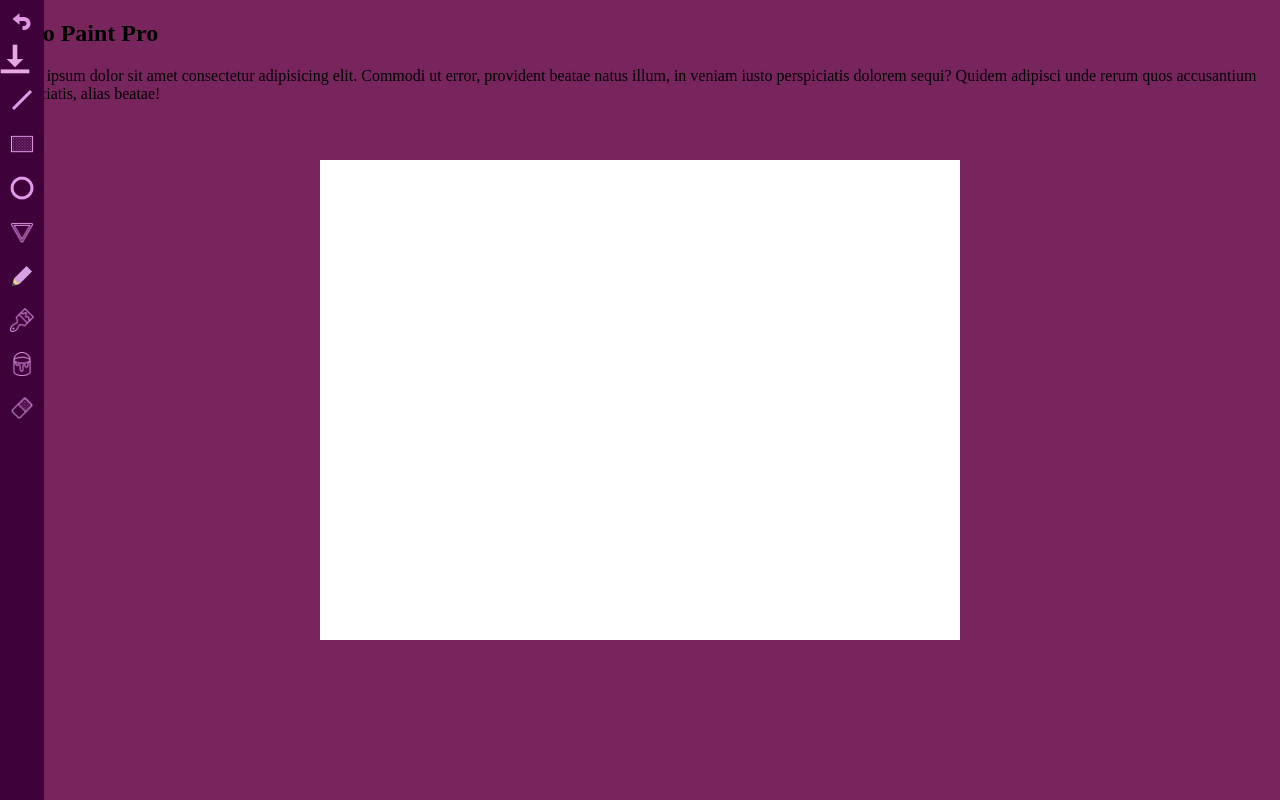
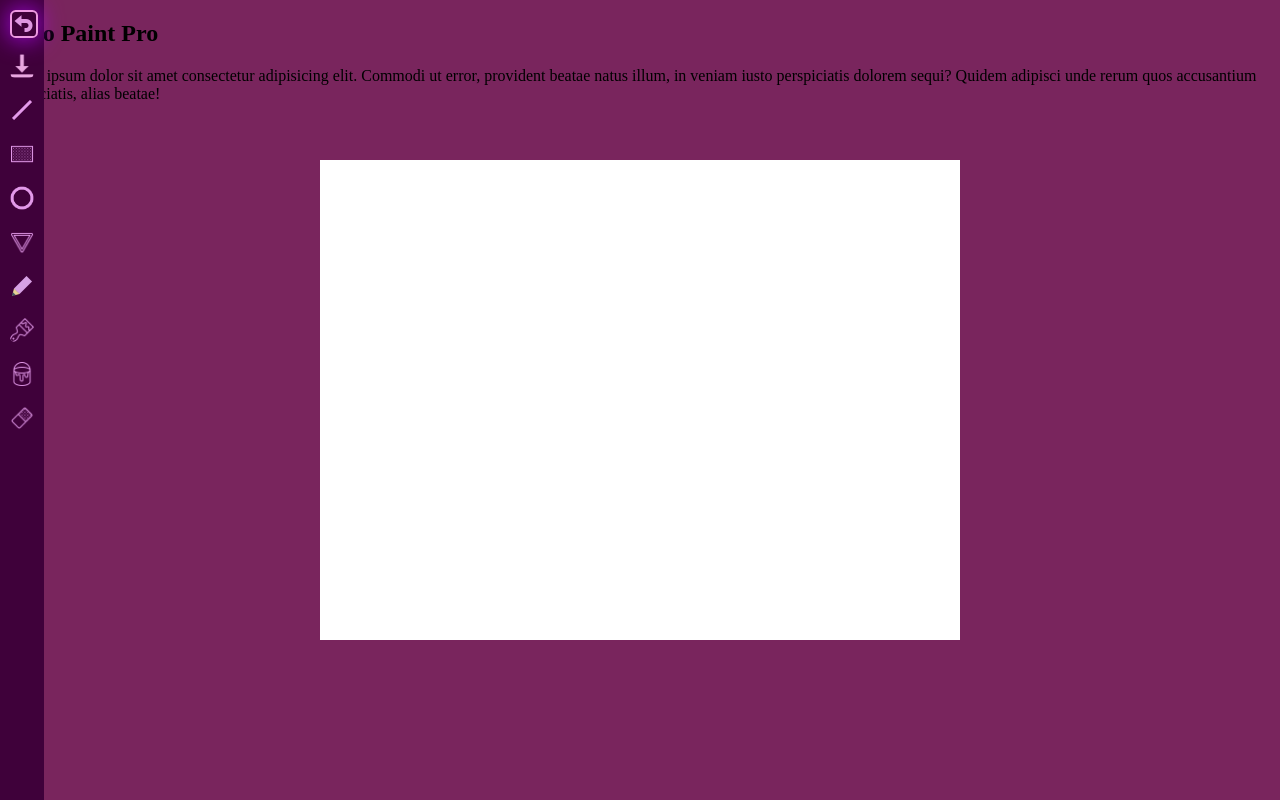
Before and after one commit to thegiftedgirl/HelloPaintPro, a plain HTML site: page index.html in a window 1280 px wide. In both pictures the pointer is over the picture 22 px from the left and 22 px from the top of the page. Drawn offline with Linux system fonts and the light colour scheme.

Commit message:
add glow to icons

```diff
--- a/index.html
+++ b/index.html
@@ -21,10 +21,11 @@
                 <div class="item" data-command="undo" title="Undo">
                    <img src="images/undobutton.png"/>
                 </div>
-            </div>
-                <div class="item" data-command="download" title="Download">
+            <div class="item" data-command="download" title="Download">
                     <img src="images/downloadicon.png"/>
                     </div>
+                </div>
+
             <div class="group shapes">
                 <div class="item active" data-tool="line" title="Line Tool">
                     <img src="images/lineicon.png">
--- a/style.css
+++ b/style.css
@@ -15,12 +15,20 @@ body{
     height:24px;
     padding: 10px;
     cursor: pointer;
-
 }
 
 .toolbox .group .item img{
     width:100%;
+    border-radius: 20%;
 
+
+}
+.toolbox .group .item img:hover{
+    color: #b107f5;
+    text-shadow: 0 0 25px #f507f5;
+    transition: all 0.5s ease;
+    border: 2px solid  #ee99e3;
+    box-shadow: 0 0 25px  #b107f5;
 }
 
 .toolbox.left{
```
